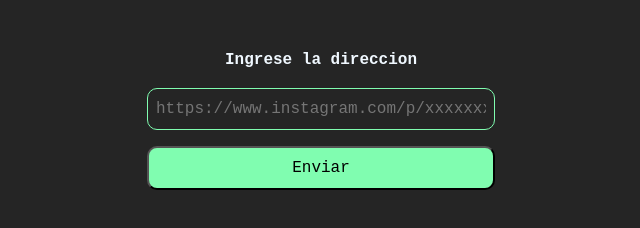
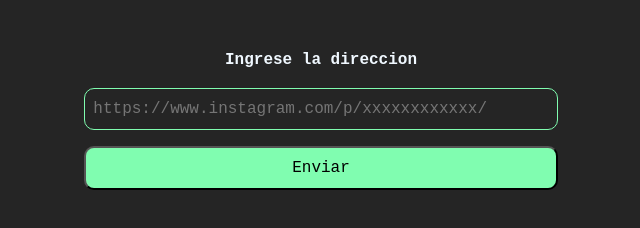
Before and after one commit to steverova/ig-downloader, a plain HTML site: page index.html in a window 1280 px wide. Shown: the whole page, without its empty margins (319-959 px from the left). Drawn offline with nearby package versions, Linux system fonts and the light colour scheme.

Commit message:
colums grid

```diff
--- a/index.html
+++ b/index.html
@@ -20,9 +20,9 @@
 
 <div class="container-fluid mt-5 mb-5">
     <div class="row justify-content-center">
-        <div class="col-md-6">
+        <div class="col-xs-12 col-sm-12 col-md-8 col-lg-5">
 
-            <div class="col-md-12 text-center ">
+            <div class="col-xs-12 col-sm-8 col-md-10 col-lg-12 text-center ">
                 <p>Ingrese la direccion</p>
 
                 <div class="mt-3">
--- a/src/css/styles.css
+++ b/src/css/styles.css
@@ -12,7 +12,7 @@ body {
 }
 
 input {
-  width: 60%;
+  width: 100%;
   padding: 0.5rem;
   border: 1px solid rgb(128, 253, 176);
   background-color: rgb(37, 37, 37);
@@ -22,7 +22,7 @@ input {
 }
 
 button {
-  width: 60%;
+  width: 100%;
   padding: 0.5rem;
   background-color: rgb(128, 253, 176);
     border-radius: 10px;
```
